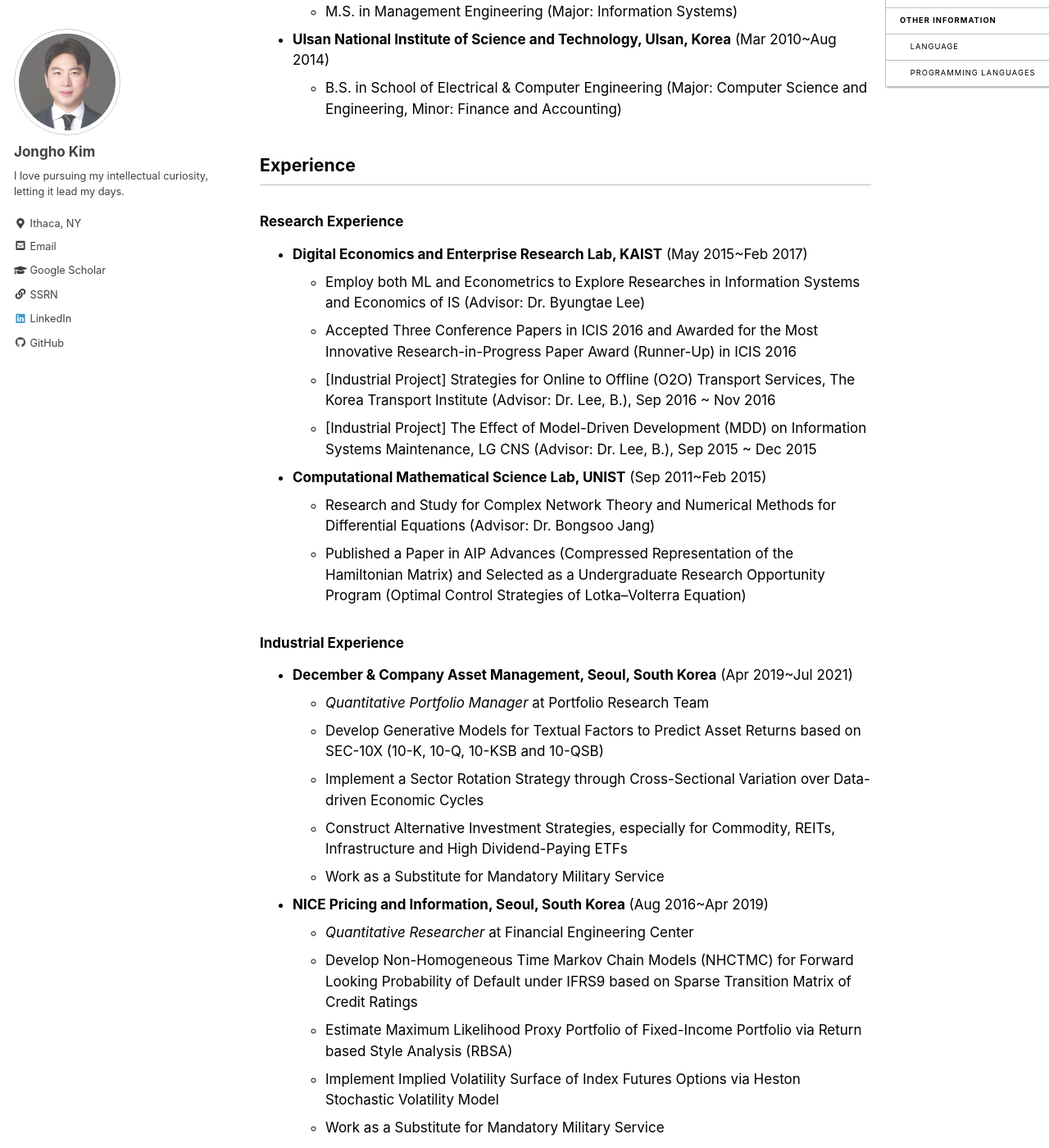
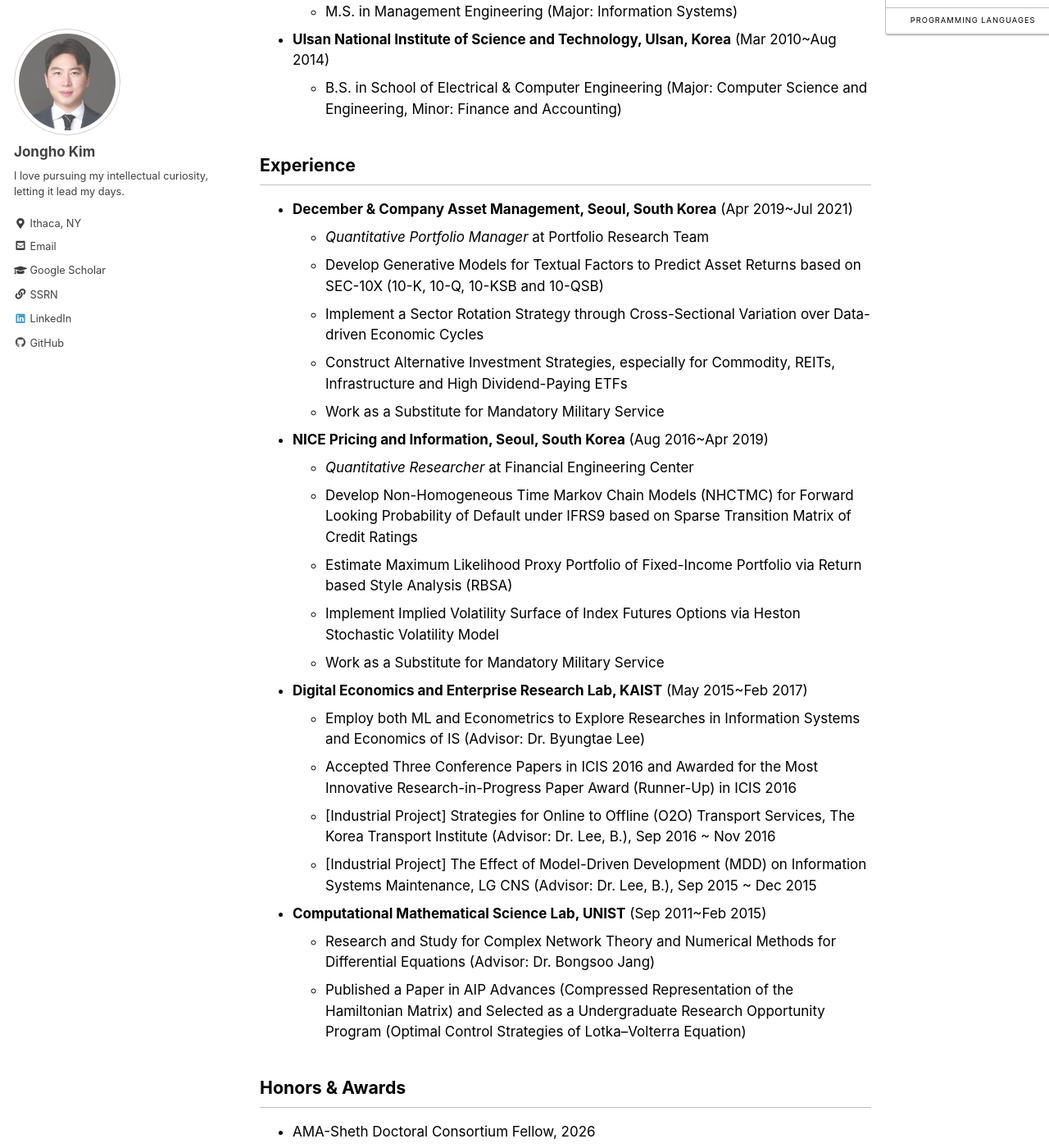
Before and after one commit to jonghkim/jonghkim.github.io, a Jekyll site: the page built from _pages/about.md, in a window 1280 px wide and 1400 px high, scrolled down 399 px. Shown: the whole window at 82% size. Built offline with Jekyll 4.4.1, drawn with Linux system fonts in a browser that asks for light colours; part of the change alters nothing that is shown; some of the changed text lies outside the part shown.

Commit message:
update bio

```diff
--- a/_pages/about.md
+++ b/_pages/about.md
@@ -15,18 +15,6 @@ last_modified_at: 2025-11-22
     - B.S. in School of Electrical & Computer Engineering (Major: Computer Science and Engineering, Minor: Finance and Accounting)
 
 ## Experience
-### Research Experience
-- **Digital Economics and Enterprise Research Lab, KAIST** (May 2015~Feb 2017)
-    - Employ both ML and Econometrics to Explore Researches in Information Systems and Economics of IS (Advisor: Dr. Byungtae Lee)
-    - Accepted Three Conference Papers in ICIS 2016 and Awarded for the Most Innovative Research-in-Progress Paper Award (Runner-Up) in ICIS 2016
-    - [Industrial Project] Strategies for Online to Offline (O2O) Transport Services, The Korea Transport Institute (Advisor: Dr. Lee, B.), Sep 2016 ~ Nov 2016
-    - [Industrial Project] The Effect of Model-Driven Development (MDD) on Information Systems Maintenance, LG CNS (Advisor: Dr. Lee, B.), Sep 2015 ~ Dec 2015
-
-- **Computational Mathematical Science Lab, UNIST** (Sep 2011~Feb 2015)
-    - Research and Study for Complex Network Theory and Numerical Methods for Differential Equations (Advisor: Dr. Bongsoo Jang)
-    - Published a Paper in AIP Advances (Compressed Representation of the Hamiltonian Matrix) and Selected as a Undergraduate Research Opportunity Program (Optimal Control Strategies of Lotka–Volterra Equation)
-
-### Industrial Experience
 - **December & Company Asset Management, Seoul, South Korea** (Apr 2019~Jul 2021)
     - *Quantitative Portfolio Manager* at Portfolio Research Team
     - Develop Generative Models for Textual Factors to Predict Asset Returns based on SEC-10X (10-K, 10-Q, 10-KSB and 10-QSB)
@@ -40,6 +28,16 @@ last_modified_at: 2025-11-22
     - Estimate Maximum Likelihood Proxy Portfolio of Fixed-Income Portfolio via Return based Style Analysis (RBSA)
     - Implement Implied Volatility Surface of Index Futures Options via Heston Stochastic Volatility Model
     - Work as a Substitute for Mandatory Military Service
+
+- **Digital Economics and Enterprise Research Lab, KAIST** (May 2015~Feb 2017)
+    - Employ both ML and Econometrics to Explore Researches in Information Systems and Economics of IS (Advisor: Dr. Byungtae Lee)
+    - Accepted Three Conference Papers in ICIS 2016 and Awarded for the Most Innovative Research-in-Progress Paper Award (Runner-Up) in ICIS 2016
+    - [Industrial Project] Strategies for Online to Offline (O2O) Transport Services, The Korea Transport Institute (Advisor: Dr. Lee, B.), Sep 2016 ~ Nov 2016
+    - [Industrial Project] The Effect of Model-Driven Development (MDD) on Information Systems Maintenance, LG CNS (Advisor: Dr. Lee, B.), Sep 2015 ~ Dec 2015
+
+- **Computational Mathematical Science Lab, UNIST** (Sep 2011~Feb 2015)
+    - Research and Study for Complex Network Theory and Numerical Methods for Differential Equations (Advisor: Dr. Bongsoo Jang)
+    - Published a Paper in AIP Advances (Compressed Representation of the Hamiltonian Matrix) and Selected as a Undergraduate Research Opportunity Program (Optimal Control Strategies of Lotka–Volterra Equation)
 
 <!-- - **NewsJAM (Startup Company), Ulsan, South Korea** (Jun 2013~Feb 2014)
     - *Chief Technology Officer (CTO)*
```
